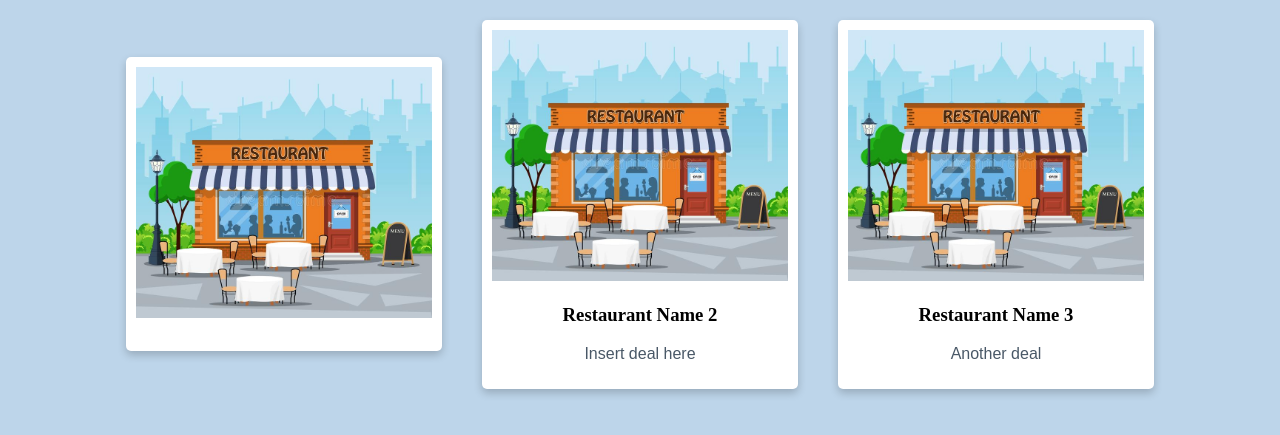
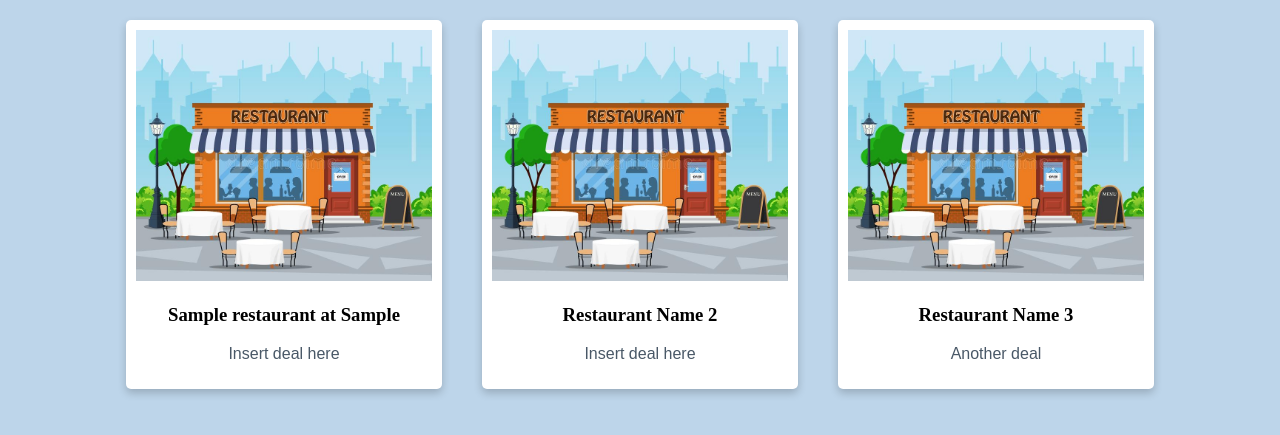
Before and after one commit to mvsolves/awesome-food-deals, a Django app: page /food-deals/ in a window 1280 px wide. Shown: the part 135-570 px from the top of the page. Run offline with Django 4.2, Linux system fonts and the light colour scheme; tables that the repository leaves empty hold one stand-in row (values such as "Sample post").

Commit message:
Use Django's D.T.L. to access postgres variables
Use Djangos Template Language to access postgres variables that were
passed within views.py

```diff
--- a/homepage/templates/food-deals.html
+++ b/homepage/templates/food-deals.html
@@ -60,16 +60,36 @@
             {% include 'navbar.html' %}
         </div>
 
+        <!-- TESTING CODE
+        <h3>{ varAllRestaurants }}</h3>
+        <h3>{ varAllDeals }}</h3>
+        -->
+
         <div class="row">
+
+
+
+
+
+
+
+
+            <!-- TESTING CODE -->
+            {% for restaurant in varAllRestaurants %}
             <div class="column">
               <div class="card">
 								<img src="{% static 'homepage/sample_restaurant.jpg' %}" width="100%" alt="My image"/>
-                <h3>{{user.restaurant}}</h3>
-                {% for deal in user.restaurant.restaurant_deals.all %}
-                <p>{{deal}}</p>
-                {% endfor %}
+                <h3>{{ restaurant.rest_name }} at {{ restaurant.rest_location }}</h3>
+                <p>Insert deal here</p>
               </div>
             </div>
+            {% endfor %}
+
+
+
+
+
+
 
             <div class="column">
               <div class="card">
```
